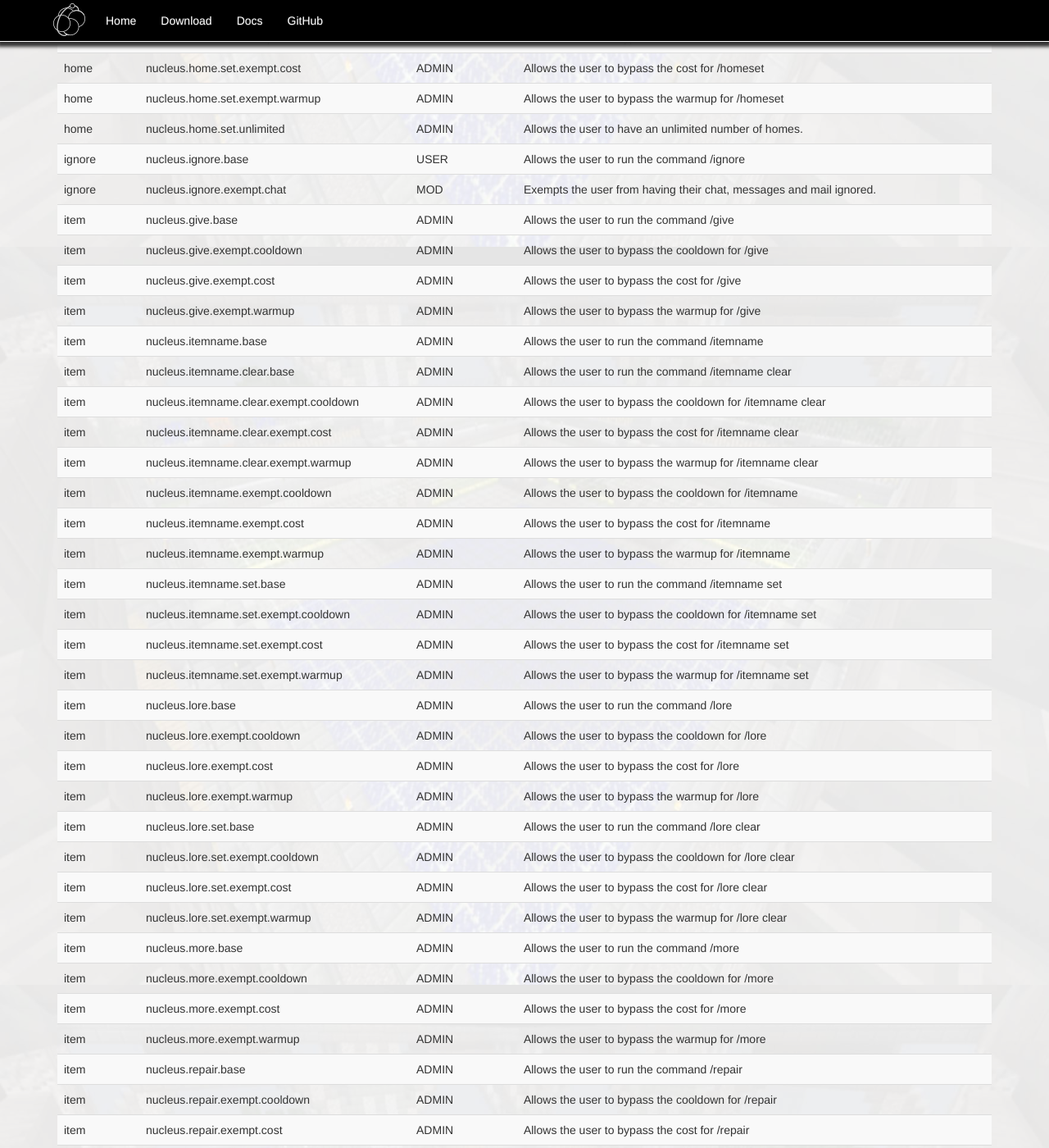
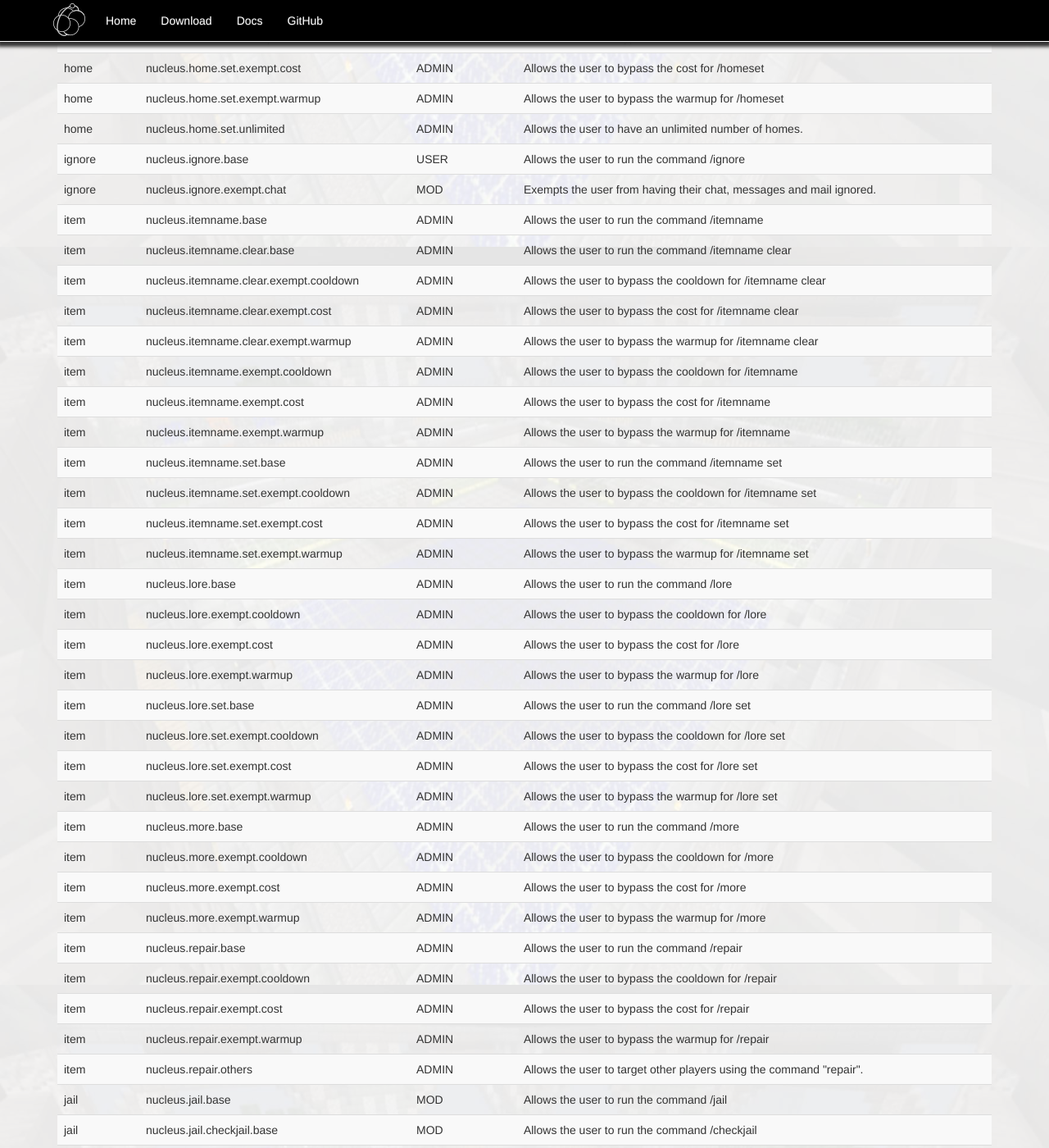
Before and after one commit to NucleusPowered/site-v1, a Jekyll site: the page built from docs/permissions.html, in a window 1280 px wide and 1400 px high, scrolled down 4199 px. Shown: the whole window at 82% size. Built offline with Jekyll 4.4.1, drawn with Linux system fonts in a browser that asks for light colours; some of the changed text lies outside the part shown.

Commit message:
Data file updates.

```diff
--- a/_data/commands.yml
+++ b/_data/commands.yml
@@ -602,24 +602,6 @@
     oneLineDescription: Toggles ignoring of all chat messages.
     warmup: false
     permissionbase: nucleus.ignore
--   commandName: give
-    aliases: give
-    cost: true
-    permissions:
-    - {module: item, defaultLevel: ADMIN, description: Allows the user to bypass the cooldown for /give,
-        permission: nucleus.give.exempt.cooldown}
-    - {module: item, defaultLevel: ADMIN, description: Allows the user to run the command /give,
-        permission: nucleus.give.base}
-    - {module: item, defaultLevel: ADMIN, description: Allows the user to bypass the warmup for /give,
-        permission: nucleus.give.exempt.warmup}
-    - {module: item, defaultLevel: ADMIN, description: Allows the user to bypass the cost for /give,
-        permission: nucleus.give.exempt.cost}
-    module: item
-    defaultLevel: ADMIN
-    cooldown: true
-    oneLineDescription: Gives item to player.
-    warmup: true
-    permissionbase: nucleus.give
 -   commandName: itemname
     aliases: itemname
     cost: true
@@ -1035,7 +1017,7 @@
     module: kit
     defaultLevel: ADMIN
     cooldown: false
-    oneLineDescription: description.kit.onetime.desc
+    oneLineDescription: Sets or unsets a kit as a one time use kit.
     warmup: false
     permissionbase: nucleus.kit.onetime
 -   commandName: kit remove
@@ -1059,7 +1041,7 @@
     module: kit
     defaultLevel: ADMIN
     cooldown: false
-    oneLineDescription: description.kit.resetusage.desc
+    oneLineDescription: Resets a player's usage of a kit.
     warmup: false
     permissionbase: nucleus.kit.resetusage
 -   commandName: kit set
@@ -1693,7 +1675,7 @@
     module: staff-chat
     defaultLevel: MOD
     cooldown: false
-    oneLineDescription: description.staffchat.desc
+    oneLineDescription: Allows the user to chat in the staff chat channel.
     warmup: false
     permissionbase: nucleus.staffchat
 -   commandName: teleport
--- a/_data/permissions.yml
+++ b/_data/permissions.yml
@@ -218,14 +218,6 @@
     permission: nucleus.ignore.base}
 - {module: ignore, defaultLevel: MOD, description: 'Exempts the user from having their
         chat, messages and mail ignored.', permission: nucleus.ignore.exempt.chat}
-- {module: item, defaultLevel: ADMIN, description: Allows the user to run the command /give,
-    permission: nucleus.give.base}
-- {module: item, defaultLevel: ADMIN, description: Allows the user to bypass the cooldown for /give,
-    permission: nucleus.give.exempt.cooldown}
-- {module: item, defaultLevel: ADMIN, description: Allows the user to bypass the cost for /give,
-    permission: nucleus.give.exempt.cost}
-- {module: item, defaultLevel: ADMIN, description: Allows the user to bypass the warmup for /give,
-    permission: nucleus.give.exempt.warmup}
 - {module: item, defaultLevel: ADMIN, description: Allows the user to run the command /itemname,
     permission: nucleus.itemname.base}
 - {module: item, defaultLevel: ADMIN, description: Allows the user to run the command /itemname clear,
@@ -258,13 +250,13 @@
     permission: nucleus.lore.exempt.cost}
 - {module: item, defaultLevel: ADMIN, description: Allows the user to bypass the warmup for /lore,
     permission: nucleus.lore.exempt.warmup}
-- {module: item, defaultLevel: ADMIN, description: Allows the user to run the command /lore clear,
+- {module: item, defaultLevel: ADMIN, description: Allows the user to run the command /lore set,
     permission: nucleus.lore.set.base}
-- {module: item, defaultLevel: ADMIN, description: Allows the user to bypass the cooldown for /lore clear,
+- {module: item, defaultLevel: ADMIN, description: Allows the user to bypass the cooldown for /lore set,
     permission: nucleus.lore.set.exempt.cooldown}
-- {module: item, defaultLevel: ADMIN, description: Allows the user to bypass the cost for /lore clear,
+- {module: item, defaultLevel: ADMIN, description: Allows the user to bypass the cost for /lore set,
     permission: nucleus.lore.set.exempt.cost}
-- {module: item, defaultLevel: ADMIN, description: Allows the user to bypass the warmup for /lore clear,
+- {module: item, defaultLevel: ADMIN, description: Allows the user to bypass the warmup for /lore set,
     permission: nucleus.lore.set.exempt.warmup}
 - {module: item, defaultLevel: ADMIN, description: Allows the user to run the command /more,
     permission: nucleus.more.base}
@@ -356,7 +348,7 @@
     permission: nucleus.redeem.base}
 - {module: kit, defaultLevel: ADMIN, description: Allows the user to run the command /firstjoinkit set,
     permission: nucleus.set.base}
-- {module: mail, defaultLevel: USER, description: Allows the user to run the command /mail clear,
+- {module: mail, defaultLevel: USER, description: Allows the user to run the command /mail,
     permission: nucleus.mail.base}
 - {module: mail, defaultLevel: ADMIN, description: Allows the user to run the command /mail other,
     permission: nucleus.mail.other.base}
@@ -528,7 +520,7 @@
     permission: nucleus.seen.exempt.warmup}
 - {module: playerinfo, defaultLevel: ADMIN, description: Allows the user to see entended information about a player in /seen.,
     permission: nucleus.seen.extended}
-- {module: powertool, defaultLevel: ADMIN, description: Allows the user to run the command /powertool,
+- {module: powertool, defaultLevel: ADMIN, description: Allows the user to run the command /powertool delete,
     permission: nucleus.powertool.base}
 - {module: rules, defaultLevel: ADMIN, description: Allows the user to run the command /rules add,
     permission: nucleus.rules.add.base}
```
